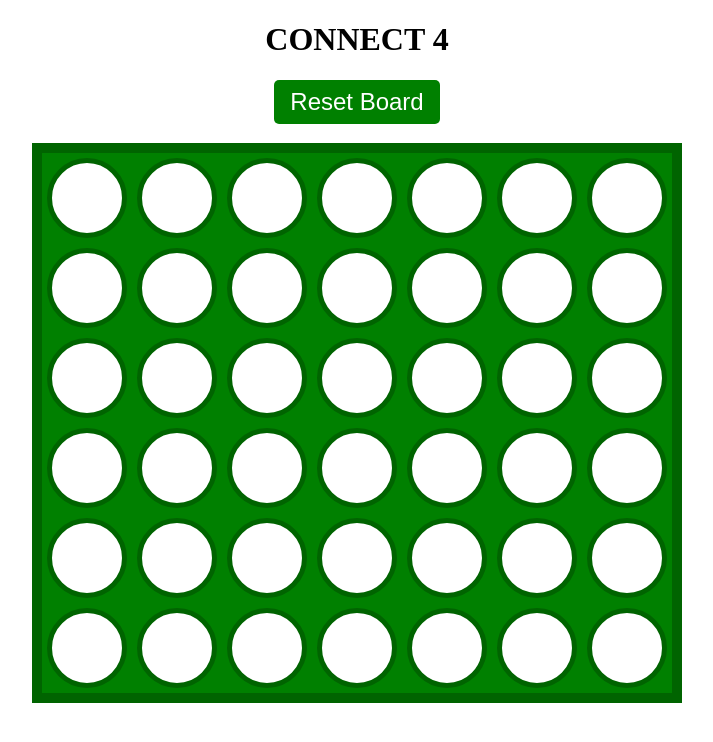
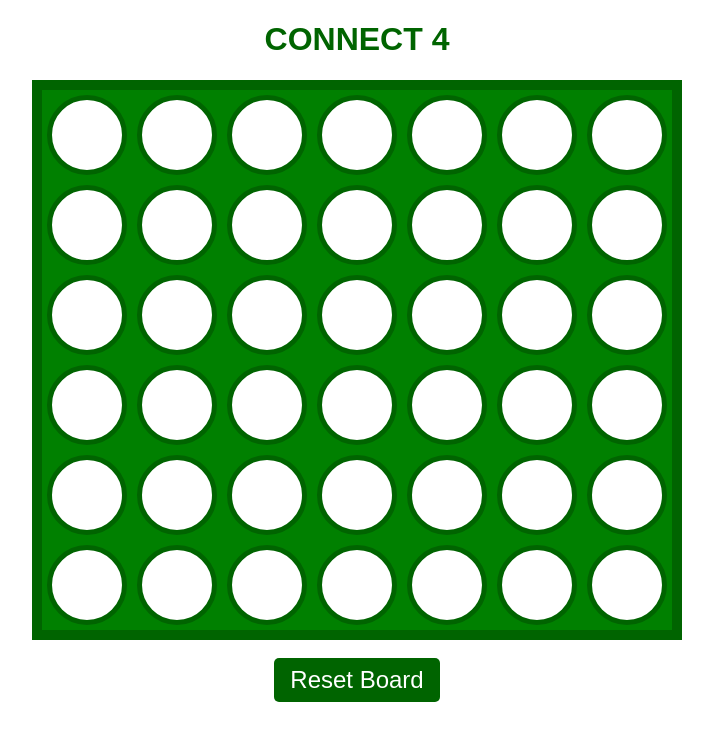
Before and after one commit to rxnvaz18/Milestone_Game_Project, a plain HTML site: page connect4.html in a window 1280 px wide. Shown: the whole page, without its empty margins (283-996 px from the left). Drawn offline with Linux system fonts and the light colour scheme.

Commit message:
added reset button and styling

```diff
--- a/connect4.html
+++ b/connect4.html
@@ -8,25 +8,24 @@
     </head>
     <body>
 
-     <!-- <button id="start"
+<div class="title" style="color:darkgreen; font-family: Arial, Helvetica, sans-serif;"><h1>CONNECT 4</h1></div>
 
-     ">
-     Play Connect Four </button> -->
+<h3 id="winner"></h3>
 
+<div id="board"></div>
+<br/>
 
-<div><h1>CONNECT 4</h1></div>
-<div id="reset" class="screen" style="display:block;">
-<button onclick="window.location.reload();" class="button" style= "background-color: green;
+<button onclick="window.location.reload();" class="button" style= "background-color: darkgreen;
      border: none;
      color: white;
      padding: 8px 16px;
      border-radius: 5px;
      cursor: pointer;
-     font-size: 24px;">Reset Board</button>
+     font-size: 24px; font-family: Arial, Helvetica, sans-serif;">Reset Board</button>
 
 </div>
-<h3 id="winner"></h3>
-<div id="board"></div>
+
+
 
     </body>
     <script src="index.js"></script>
```
